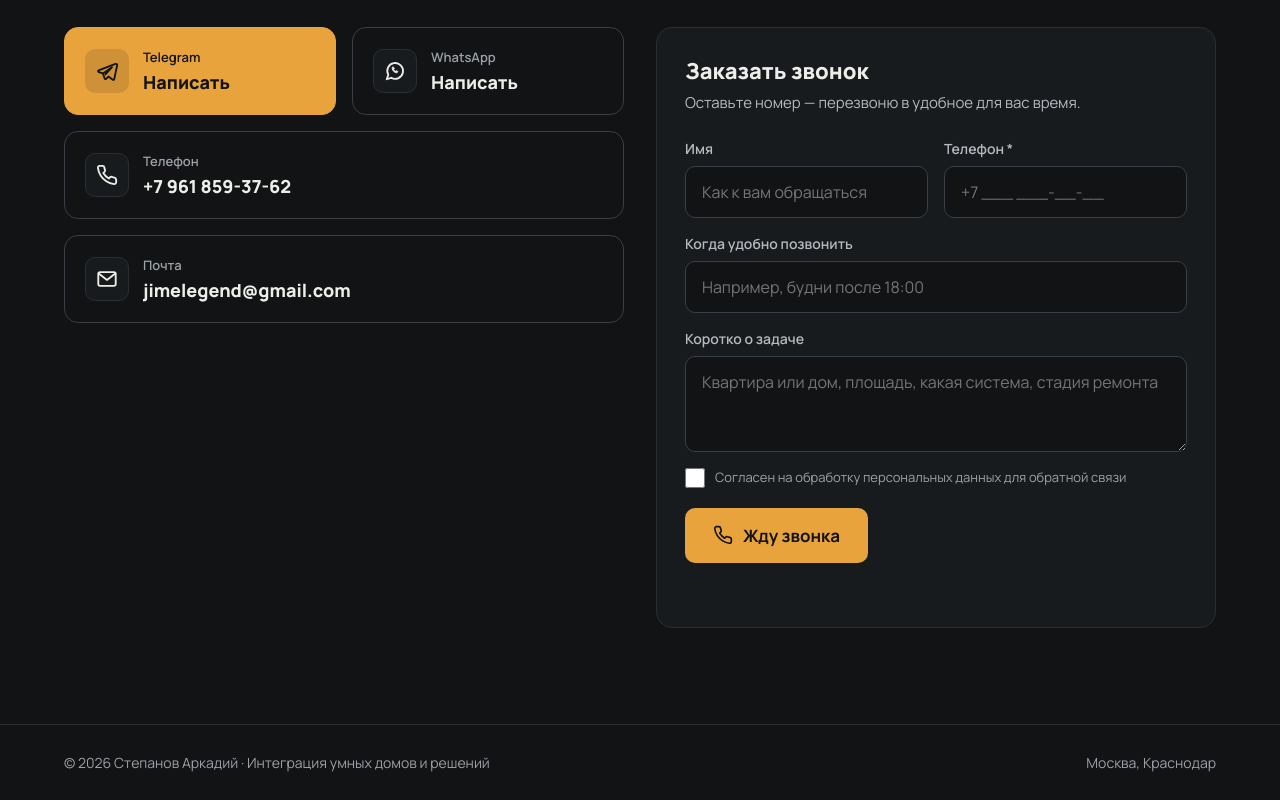
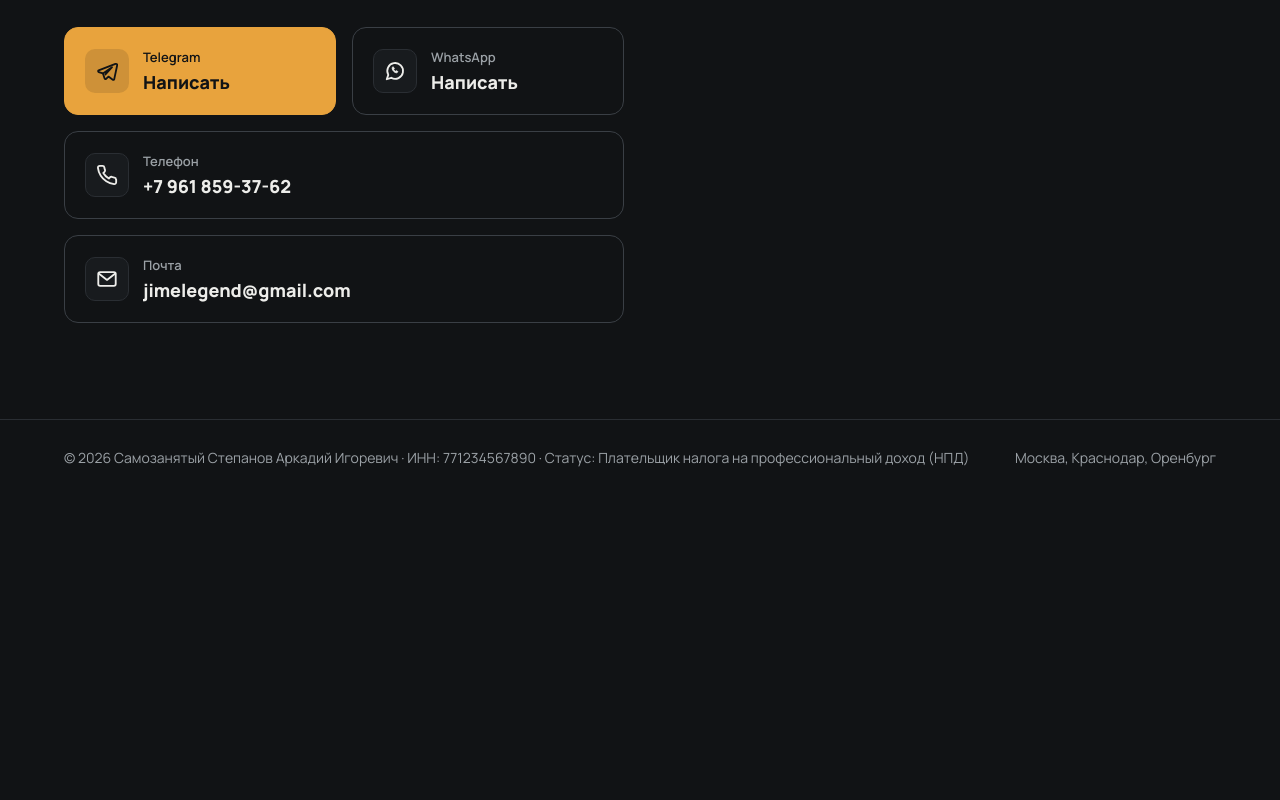
Before and after one commit to JimeLegend/jimelegend.github.io, a plain HTML site: page index.html in a window 1280 px wide. Shown: the part 5500-6300 px from the top of the page. After the commit the page ends 5995 px from the top, so only its background shows below. Drawn offline with Linux system fonts and the light colour scheme.

Commit message:
Добавлены данные

```diff
--- a/index.html
+++ b/index.html
@@ -694,7 +694,7 @@
             </a>
           </div>
 
-          <!-- Форма отправляется через сервис FormSubmit на jimelegend@gmail.com -->
+          <!-- Форма отправляется через сервис FormSubmit на jimelegend@gmail.com
           <form class="form-card" id="callback" action="https://formsubmit.co/jimelegend@gmail.com" method="POST">
             <h3>Заказать звонок</h3>
             <p>Оставьте номер — перезвоню в удобное для вас время.</p>
@@ -733,7 +733,7 @@
               <svg class="ico" aria-hidden="true"><use href="#i-phone" /></svg>Жду звонка
             </button>
             <div class="form-status" id="form-status" role="status" aria-live="polite"></div>
-          </form>
+          </form> -->
         </div>
       </div>
     </section>
@@ -741,8 +741,8 @@
 
   <footer>
     <div class="wrap foot">
-      <span>© <span id="year">2026</span> Степанов Аркадий · Интеграция умных домов и решений</span>
-      <span>Москва, Краснодар</span>
+      <span>© <span id="year">2026</span> Самозанятый Степанов Аркадий Игоревич · ИНН: 771234567890 · Статус: Плательщик налога на профессиональный доход (НПД)</span>
+      <span>Москва, Краснодар, Оренбург</span>
     </div>
   </footer>
 
```
